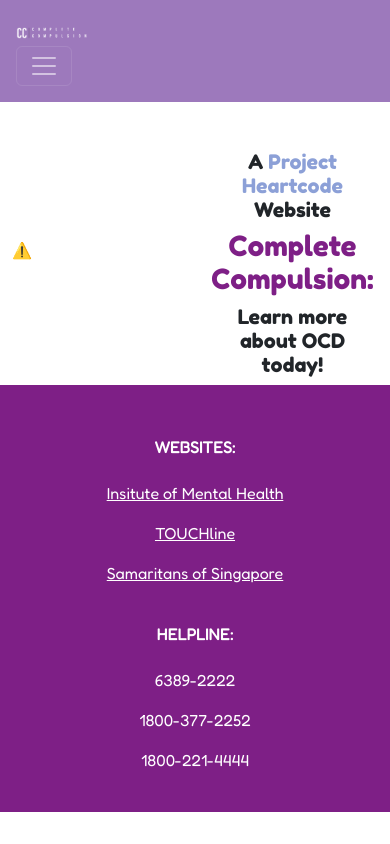
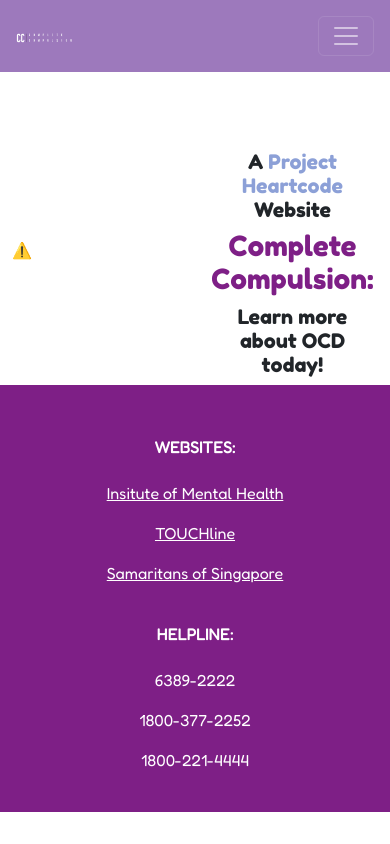
Before and after one commit to sophiaaachow/projectheartcode2022, a plain HTML site: page index.html in a window 390 px wide. Drawn offline with nearby package versions, Linux system fonts and the light colour scheme; no server answers.

Commit message:
fix navbar

```diff
--- a/index.html
+++ b/index.html
@@ -15,14 +15,14 @@
 <body>
     <!-- Navbar -->
     <nav class="navbar navbar-expand-lg navbar-dark fixed-top p-3">
-        <div class="logowrapper">
-            <a class="navbar-brand nav-item margin-left" href="index.html">
-              <img src="images/logo.png" style="width: 20%;">
-            </a>
-        </div>
+      <div class="d-flex justify-content-between">
+        <a class="navbar-brand" href="index.html">
+          <img src="images/logo.png" style="width: 20%;">
+        </a>
         <button class="navbar-toggler" type="button" data-bs-toggle="collapse" data-bs-target="#navbarSupportedContent" aria-controls="navbarSupportedContent" aria-expanded="false" aria-label="Toggle navigation">
           <span class="navbar-toggler-icon"></span>
         </button>
+      </div>
 
         <div class="collapse navbar-collapse" id="navbarSupportedContent">
           <ul class="navbar-nav ms-auto">
@@ -43,7 +43,7 @@
     <div class="jumbotron container-fluid jumbotron-margin">
         <div class="row">
             <div class="col-6">
-                <lottie-player src="https://assets2.lottiefiles.com/packages/lf20_xcpxkfnu.json"  background="transparent"  speed="1"  style="width: 85%; height: 85%;"  loop autoplay class="padding-all"></lottie-player>
+                <lottie-player src="https://assets2.lottiefiles.com/packages/lf20_xcpxkfnu.json"  background="transparent"  speed="1"  style="width: 85%; height: 85%;"  mode="bounce" loop autoplay class="padding-all"></lottie-player>
             </div>
             <div class="col-6 text-center d-flex align-content-center justify-content-center">
                 <div class="my-auto">
--- a/style.css
+++ b/style.css
@@ -34,22 +34,7 @@ html, body {
     max-width: 100%;
     overflow-x: hidden;
 }
-.logowrapper {
-    max-width: 100%;
-    max-height: 100%;
-    height:auto;
-}
-.navbar-brand {
-    height:auto;
-}
 
-img {
-    max-width:100%;
-}
-
-.topnav-right {
-    float:right;
-}
 .jumbotron-margin {
     margin-top: 150px;
 }
```
Also changed, not shown: symptoms-and-treatments.html (+5 -5 lines), what-is-ocd.html (+7 -7 lines).
